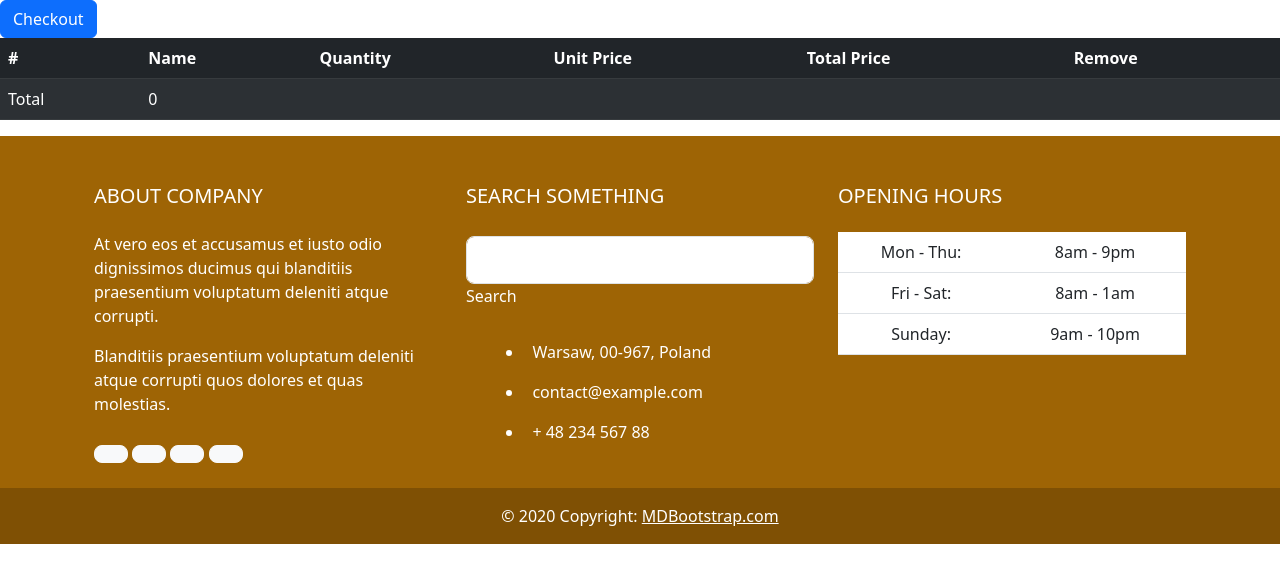
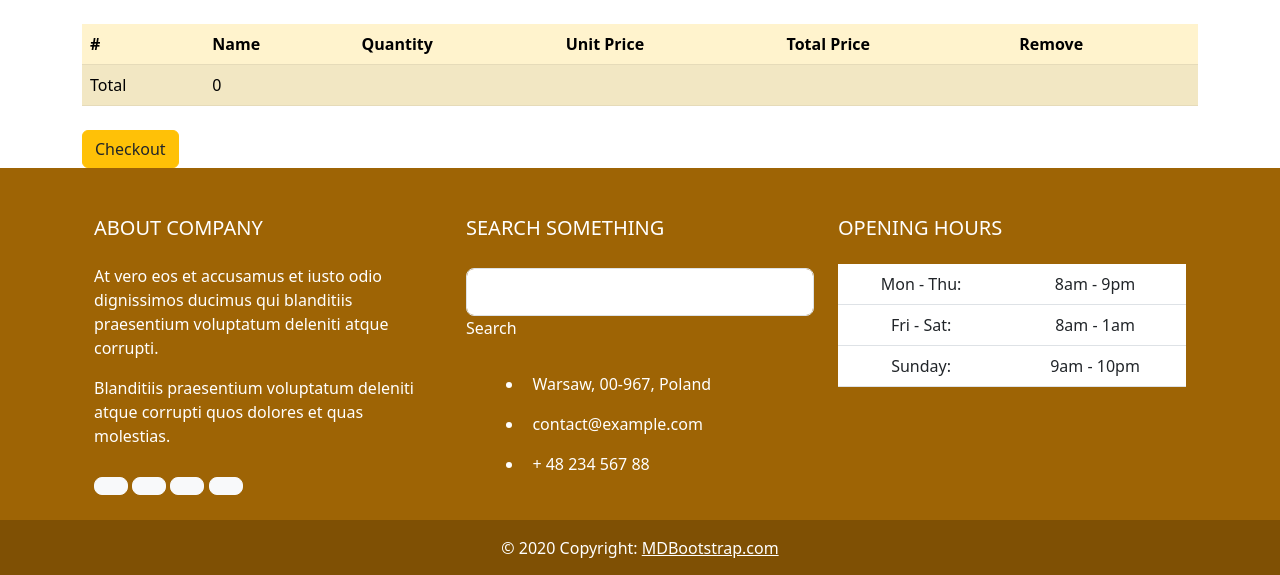
Before and after one commit to Mohammad-R-N/coffee-shop, a Django app: page /carts/cart/ in a window 1280 px wide. Shown: the part 72-647 px from the top of the page. Run offline with Django 4.2, Linux system fonts and the light colour scheme; some libraries are stand-ins or nearby versions.

Commit message:
chore: cart page V1 created

```diff
--- a/project/carts/templates/carts/cart.html
+++ b/project/carts/templates/carts/cart.html
@@ -1,10 +1,11 @@
 {% extends 'base.html' %}
 
 {% block content %}
+<div class="container">
 
-<table class="table table-dark table-striped">
+    <table class="table table-warning table-striped my-4">
         <thead>
-        <tr>
+            <tr class="bg-dark text-warning">
                 <th scope="col">#</th>
                 <th scope="col">Name</th>
                 <th scope="col">Quantity</th>
@@ -13,7 +14,7 @@
                 <th scope="col">Remove</th>
             </tr>
         </thead>
-    <tbody>
+        <tbody class="bg-warning text-warning">
             {% for item in cart %}
             <tr>
                 <th scope="row">{{ forloop.counter }}</th>
@@ -21,7 +22,8 @@
                 <td>{{ item.quantity }}</td>
                 <td>{{ item.price }}</td>
                 <td>{{ item.total_price }}</td>
-            <td><a href="{% url 'carts:cart_remove' item.product.id %}">remove</a></td>
+                <td><a class="btn btn-warning text-dark" href="{% url 'carts:cart_remove' item.product.id %}">remove</a>
+                </td>
             </tr>
             {% endfor %}
 
@@ -32,9 +34,10 @@
             </tr>
 
         </tbody>
-    <a href="{% url 'carts:order_create' %}" class="btn btn-primary">Checkout</a>
     </table>
 
+    <a href="{% url 'carts:order_create' %}" class="btn btn-warning text-dark">Checkout</a>
 
+</div>
 
 {% endblock %}
```
Lines whose indentation alone changed are shown as unchanged.
